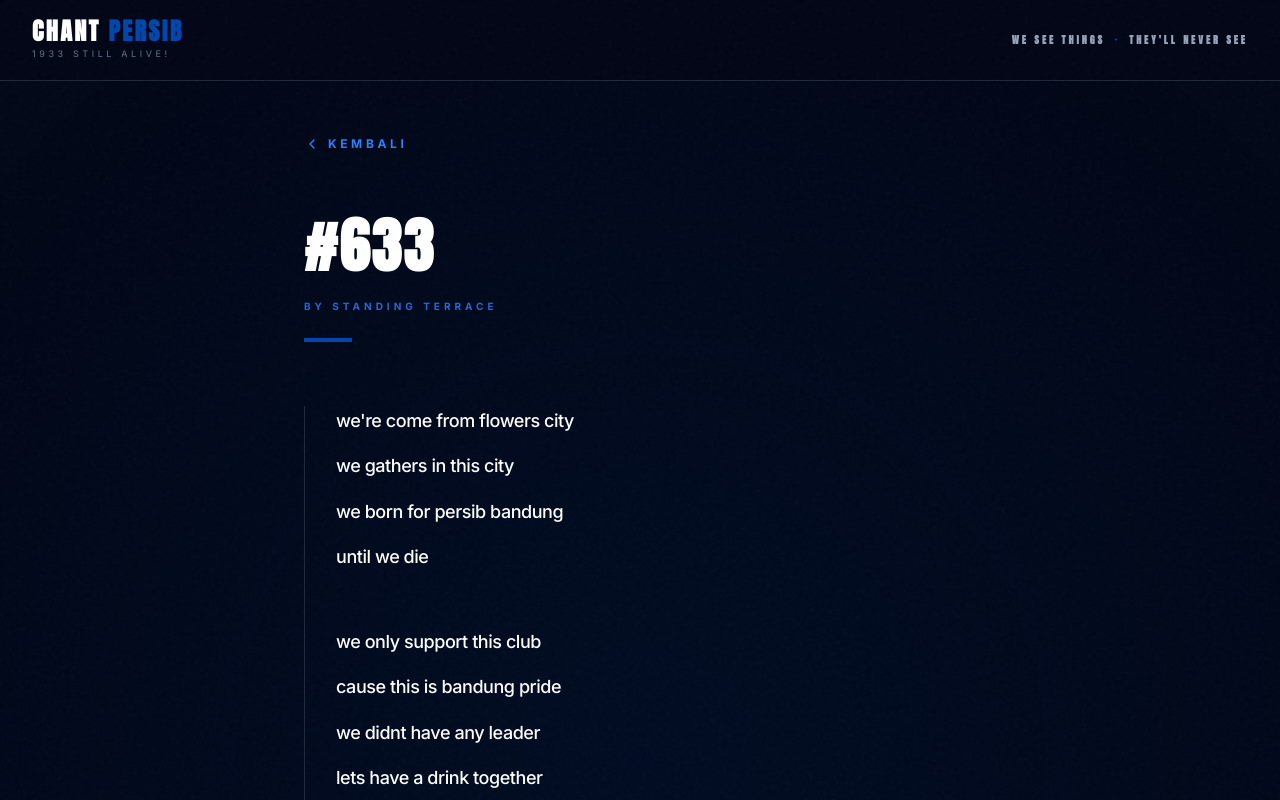
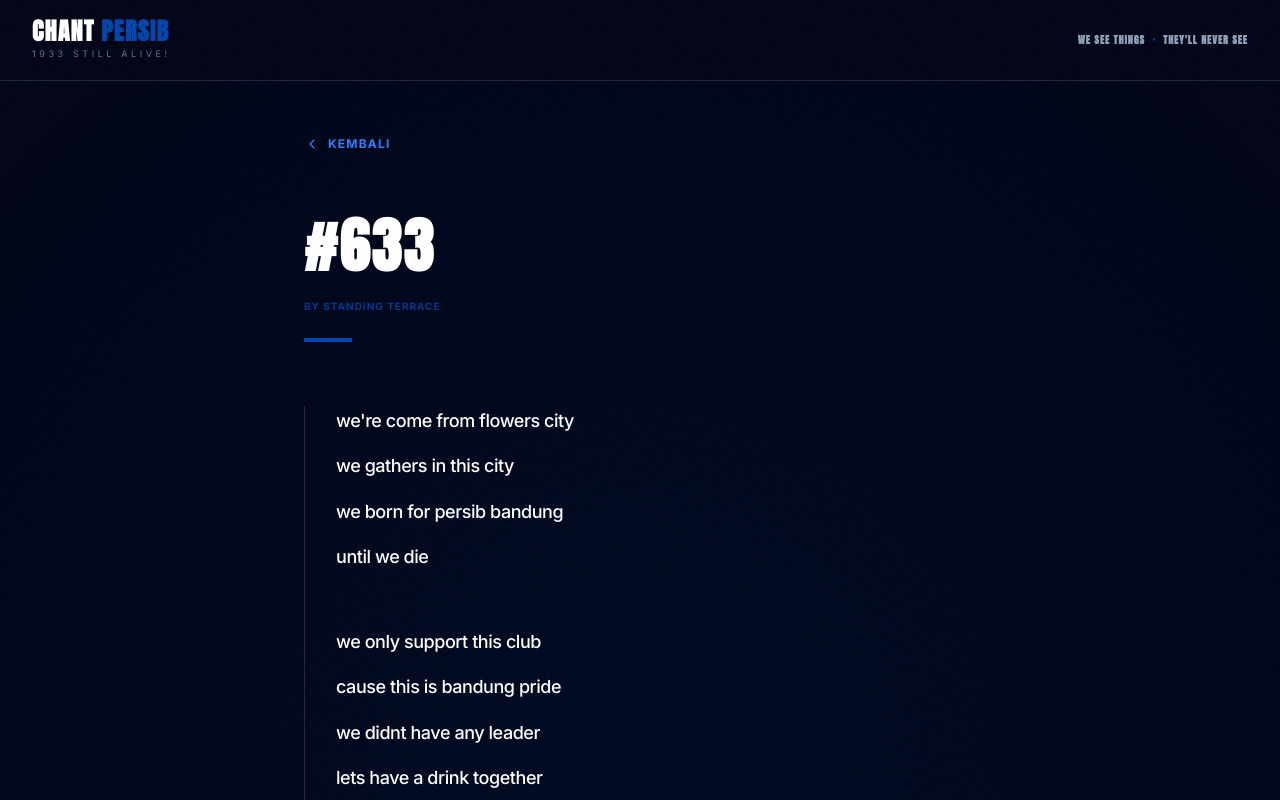
Before and after one commit to rynngrspace-dot/bobotoh-persib, a Next.js app: page /chant/633 in a window 1280 px wide. Shown: the top 800 px of the page. Built offline with nearby package versions, Linux system fonts and the light colour scheme.

Commit message:
Refactor Tailwind classes to design system tokens and apply v4 standard updates (bg-linear, shrink)

```diff
--- a/src/app/chant/[slug]/page.tsx
+++ b/src/app/chant/[slug]/page.tsx
@@ -57,7 +57,7 @@
   };
 
   return (
-    <div className="min-h-screen bg-[#020817] flex flex-col pt-24 sm:pt-32 pb-32 px-6 relative overflow-hidden">
+    <div className="min-h-screen bg-slate-950 flex flex-col pt-24 sm:pt-32 pb-32 px-6 relative overflow-hidden">
       {/* Structured Data for SEO */}
       <script
         type="application/ld+json"
@@ -86,7 +86,7 @@
         {/* Back Button - User Friendly for Mobile */}
         <Link
           href="/"
-          className="inline-flex items-center gap-2 text-xs font-bold text-blue-500 uppercase tracking-[0.3em] mb-12 py-2 hover:text-white transition-colors"
+          className="inline-flex items-center gap-2 text-xs font-bold text-blue-500 uppercase tracking-widest mb-12 py-2 hover:text-white transition-colors"
         >
           <ChevronLeft className="w-4 h-4" /> Kembali
         </Link>
@@ -100,16 +100,16 @@
             {chant.title}
           </h1>
           {chant.author && (
-            <p className="text-[10px] font-bold text-blue-500/80 uppercase tracking-[0.4em] mb-6">
+            <p className="text-[10px] font-bold text-persib-blue/80 uppercase tracking-widest mb-6">
               By {chant.author}
             </p>
           )}
-          <div className="w-12 h-1 bg-[#0046ad]" />
+          <div className="w-12 h-1 bg-persib-blue" />
         </div>
 
         {/* Lyrics Section */}
         <article className="relative">
-          <div className="absolute left-0 top-0 w-[1px] h-full bg-[#1e293b]" />
+          <div className="absolute left-0 top-0 w-px h-full bg-slate-800" />
           <div className="pl-8 space-y-4">
             {chant.lyrics.map((line, i) => {
               if (line === "") return <div key={i} className="h-6" />;
@@ -117,7 +117,7 @@
                 return (
                   <p
                     key={i}
-                    className="text-[#0046ad] text-xs font-bold uppercase tracking-[0.4em] pt-2"
+                    className="text-persib-blue text-xs font-bold uppercase tracking-widest pt-2"
                     style={{ fontFamily: "var(--font-anton), Anton, sans-serif" }}
                   >
                     {line.replace("Reff:", "")}
--- a/src/app/layout.tsx
+++ b/src/app/layout.tsx
@@ -104,7 +104,7 @@
         />
       </head>
       <body
-        className={`${anton.variable} ${inter.variable} antialiased selection:bg-[#0046ad] selection:text-white`}
+        className={`${anton.variable} ${inter.variable} antialiased selection:bg-persib-blue selection:text-white`}
       >
         <div className="grain-overlay" />
         <Navbar />
--- a/src/components/ChantActions.tsx
+++ b/src/components/ChantActions.tsx
@@ -44,7 +44,7 @@
   };
 
   return (
-    <div className="flex flex-wrap items-center gap-3 mt-12 py-8 border-t border-[#1e293b]">
+    <div className="flex flex-wrap items-center gap-3 mt-12 py-8 border-t border-slate-800">
       <button
         onClick={handleCopy}
         className="flex items-center gap-2 px-4 py-2 bg-slate-900 hover:bg-slate-800 border border-slate-700 rounded-full text-[10px] font-bold text-white uppercase tracking-widest transition-all active:scale-95"
@@ -64,7 +64,7 @@
 
       <button
         onClick={handleGeneralShare}
-        className="flex items-center gap-2 px-4 py-2 bg-[#0046ad]/20 hover:bg-[#0046ad]/30 border border-[#0046ad]/40 rounded-full text-[10px] font-bold text-blue-400 uppercase tracking-widest transition-all active:scale-95"
+        className="flex items-center gap-2 px-4 py-2 bg-persib-blue/20 hover:bg-persib-blue/30 border border-persib-blue/40 rounded-full text-[10px] font-bold text-blue-400 uppercase tracking-widest transition-all active:scale-95"
       >
         <Share2 className="w-3.5 h-3.5" />
         Share Lirik
--- a/src/components/Footer.tsx
+++ b/src/components/Footer.tsx
@@ -2,7 +2,7 @@
 
 export default function Footer() {
   return (
-    <footer className="border-t border-[#1e293b] bg-[#020617] h-20 flex items-center">
+    <footer className="border-t border-slate-800 bg-slate-950 h-20 flex items-center">
       <div className="max-w-7xl mx-auto px-6 sm:px-8 w-full">
         <div className="flex flex-col sm:flex-row items-center justify-between gap-4 sm:gap-0">
 
--- a/src/components/Navbar.tsx
+++ b/src/components/Navbar.tsx
@@ -4,19 +4,19 @@
 
 export default function Navbar() {
   return (
-    <header className="fixed top-0 z-50 w-full border-b border-[#1e293b] bg-[#020617]">
+    <header className="fixed top-0 z-50 w-full border-b border-slate-800 bg-slate-950">
       <div className="max-w-7xl mx-auto px-6 sm:px-8">
         <div className="flex items-center justify-between h-20">
 
           {/* Brand */}
           <Link href="/" className="flex flex-col group">
             <span
-              className="text-2xl font-bold tracking-[0.1em] text-white leading-none group-hover:text-[#0046ad] transition-colors duration-300 uppercase"
+              className="text-2xl font-bold tracking-wider text-white leading-none group-hover:text-persib-blue transition-colors duration-300 uppercase"
               style={{ fontFamily: "var(--font-anton), Anton, sans-serif" }}
             >
-              CHANT <span className="text-[#0046ad]">PERSIB</span>
+              CHANT <span className="text-persib-blue">PERSIB</span>
             </span>
-            <span className="text-[9px] tracking-[0.4em] text-[#64748b] uppercase mt-1">
+            <span className="text-[9px] tracking-[0.4em] text-slate-500 uppercase mt-1">
               1933 STILL ALIVE!
             </span>
           </Link>
@@ -24,10 +24,10 @@
           {/* Right Section - Tagline */}
           <div className="hidden sm:flex items-center text-right">
             <span
-              className="text-[10px] font-bold tracking-[0.3em] text-[#94a3b8] uppercase leading-none"
+              className="text-[10px] font-bold tracking-widest text-slate-400 uppercase leading-none"
               style={{ fontFamily: "var(--font-anton), Anton, sans-serif" }}
             >
-              We see things <span className="text-[#0046ad] mx-1">·</span> they'll never see
+              We see things <span className="text-persib-blue mx-1">·</span> they'll never see
             </span>
           </div>
 
```
Also changed, not shown: src/app/page.tsx (+14 -14 lines).
